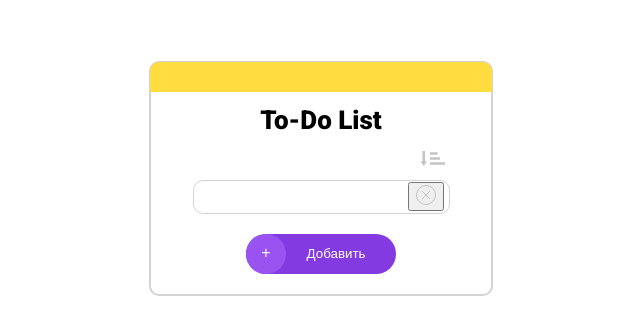
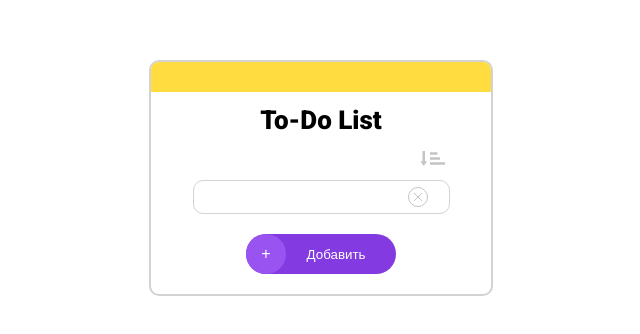
Before and after one commit to zegadb/ToDoList, a plain HTML site: page index.html in a window 1280 px wide. Shown: the part 222-556 px from the top of the page, 319-959 px from the left. Drawn offline with Linux system fonts and the light colour scheme.

Commit message:
design part done 100%

```diff
--- a/index.html
+++ b/index.html
@@ -12,8 +12,10 @@
             <p class="heading">To-Do List</p>
             <button class="sort"><img src="images/downgray.svg" alt="img"></button>
             <div class="input-area">
-                <input type="text">
-                <button class="delete"><img src="images/delete.svg" alt="img"></button>
+                <div class="line">
+                    <input type="text">
+                    <button class="delete"><img src="images/delete.svg" alt="img"></button>
+                </div>
             </div>
             <button class="add-button">
                 <div class="plus"><p>+</p></div>
--- a/script.js
+++ b/script.js
@@ -1,11 +1,10 @@
-let count = 0
-
-document.querySelector('.add-button').addEventListener('click', () => { console.log(count); count++;})
-
 document.querySelector('.sort').addEventListener('click', (event) =>
 {
     if (event.target.src.indexOf("images/downgray.svg") != -1) event.target.src = 'images/upblack.svg';
     else event.target.src = 'images/downgray.svg';
 })
 
-document.querySelector('.delete').addEventListener('click', (event) =>
+document.querySelectorAll('.delete').forEach(item => { item.addEventListener('mouseover', (event) =>
+{ event.target.src = 'images/deleteX.svg' })})
+document.querySelectorAll('.delete').forEach(item => { item.addEventListener('mouseout', (event) =>
+{ event.target.src = 'images/delete.svg' })})
--- a/style.css
+++ b/style.css
@@ -21,15 +21,21 @@ body {
     display: flex;
     flex-direction: column;
     align-items: center;
+    transition: box-shadow 300ms ease-in-out, transform 80ms ease-in-out;
+}
+.card:hover {
+    transform: scale(1.01);
+    box-shadow: 0 0 7px lightgray;
 }
 .yellow-line {
-    margin: -1px 0 0 0;
-    width: calc(100% + 2px);
+    margin: 0 0 0 0;
+    width: 100%;
     height: 30px;
-    border-radius: 9px 9px 0 0;
+    border-radius: 8px 8px 0 0;
     background-color: #FFDC40;
 }
 .heading {
+    cursor: default;
     font-weight: 900;
     font-size: 26px;
     margin: 13px 0 0 0;
@@ -46,26 +52,37 @@ body {
 .sort:active {
     transform: scale(1.1);
 }
+.line {
+    display: flex;
+    align-items: center;
+}
 .input-area {
     display: flex;
-    align-items: center;
+    flex-direction: column;
     width: 75%;
     margin: 10px 0 0 0;
     padding: 0;
     border-radius: 10px;
     border: 1px solid lightgray;
+    max-height: 161px;
+    overflow: auto;
 }
 input {
     border: 0;
-    width: 205px;
+    width: 195px;
     height: 30px;
     outline: 0;
-    margin: 0 0 0 5px;
+    margin: 0 0 0 15px;
     border-radius: 10px;
+    font-size: 14px;
+    font-family: Roboto;
 }
 .delete {
+    height: 20px;
     cursor: pointer;
-    background-color: 0;
+    padding: 0;
+    background-color: transparent;
+    border: 0;
 }
 .add-button {
     margin: 20px 0;
@@ -97,11 +114,11 @@ input {
     border-radius: 20px;
     background-color: #9953F1;
     color: white;
+    font-size: 16px;
+    display: flex;
+    align-items: center;
+    justify-content: center;
     text-align: center;
-    font-size: 16px;
-}
-.plus p {
-    margin: 10px 0 0 0;
 }
 .add-text {
     padding: 0;
```
